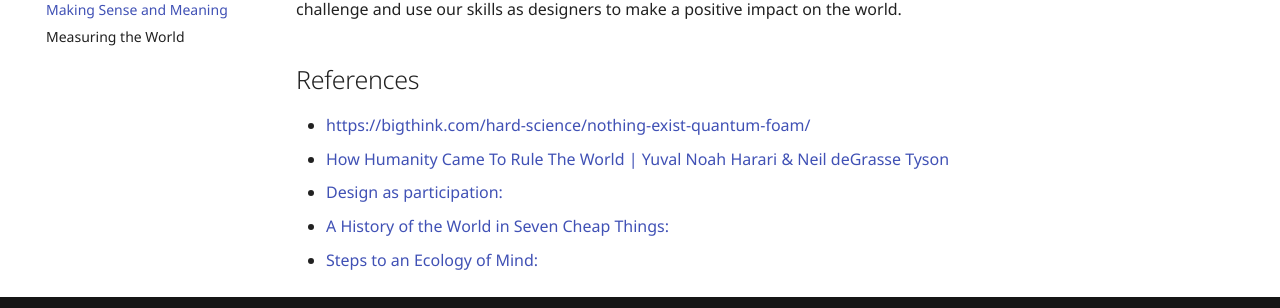
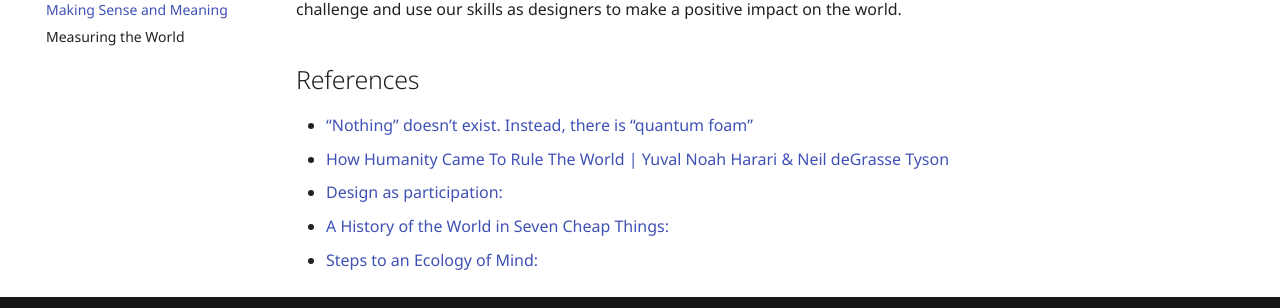
Before and after one commit to agjarv/MDEF, an MkDocs documentation site: the page built from docs/term02/makingsensemeaning.md, in a window 1280 px wide and 900 px high, scrolled down 3647 px. Shown: the part 538-846 px from the top of the window. Built offline with MkDocs 1.6.1 and Material for MkDocs 9.7.7, drawn with Linux system fonts in a browser that asks for light colours; comment, search, counter and statistics services are not loaded; some of the changed lines change nothing that is shown.

Commit message:
fixed link

```diff
--- a/docs/term02/makingsensemeaning.md
+++ b/docs/term02/makingsensemeaning.md
@@ -54,7 +54,7 @@ It won't be easy, but it's necessary. We have the opportunity to create a world
 
 ## References
 
-- [https://bigthink.com/hard-science/nothing-exist-quantum-foam/](“Nothing” doesn’t exist. Instead, there is “quantum foam”)
+- [“Nothing” doesn’t exist. Instead, there is “quantum foam”](https://bigthink.com/hard-science/nothing-exist-quantum-foam/)
 - [How Humanity Came To Rule The World | Yuval Noah Harari & Neil deGrasse Tyson](https://www.youtube.com/embed/e77a-SweV9o)
 - [Design as participation:](https://jods.mitpress.mit.edu/pub/design-as-participation/release/1)
 - [A History of the World in Seven Cheap Things:](https://www.researchgate.net/publication/319143816_A_History_of_the_World_in_Seven_Cheap_Things)
```
